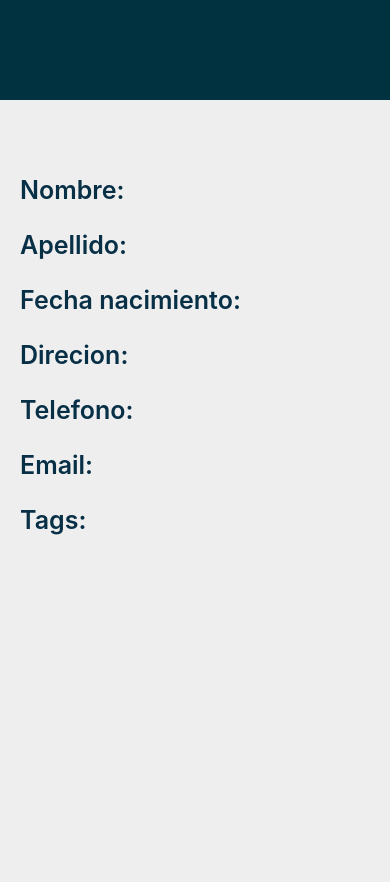
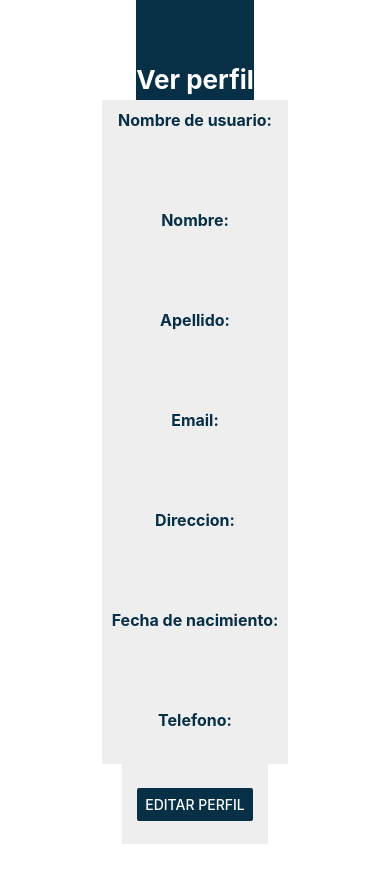
Before and after one commit to grodriguez86/TallerAgiles2019, a React Native app in the folder AwesomeProject/: screen / in a window 390 px wide. Shown: the top 882 px of the page. Built offline with nearby package versions, Linux system fonts and the light colour scheme.

Commit message:
Apariencia modificada

```diff
--- a/AwesomeProject/App.js
+++ b/AwesomeProject/App.js
@@ -1,89 +1,164 @@
-import React, { Component } from 'react';
-import {
-  StyleSheet,
-  Text,
-  View,
-  Image,
-  TouchableOpacity,
-  Button,
-  Alert
-} from 'react-native';
+import React, {Component} from 'react';
+import { StyleSheet, Text, View, TextInput, Button, Alert } from 'react-native';
 import user from './components/usuario.js';
+{/*FALTA PASSWORD - FECHA NAC*/ }
 var userToShow;
-export default class Profile extends Component {
+export default class viewCrearUsuario extends Component{
 
   constructor(usuario){
+    super()
     userToShow=usuario;
-  super()
-	}
-  render() {
-    return (
-      <View style={styles.container}>
-          <View style={styles.header}></View>
-          <View style={styles.header2}></View>
-          <View style={styles.body}>
-            <View style={styles.bodyContent}>
+  }
+
+  render(){
+    return(
+    <View style={styles.container}>
+      <View style={styles.titulo}>{/*titulo*/}
+      <View style={{flex:1}}>
+          <View>
+            <Text style={{fontSize:26, color:'white', textAlign:'center', fontWeight: 'bold', paddingBottom:5}}>Ver perfil</Text>
+          </View>
+        </View>
+      </View>
+      <View style={styles.informacion}>{/*contenido de form -- flex 1*/}
+        <View style={styles.grupo}>{/*justifyContent 'row' -- flex 1 */}
+          <View style={styles.columna}>{/*Text y textinput -- flex 1*/}
+            <View style={{flexDirection:'row'}}>
+              <Text style={styles.textStyle2}>Nombre de usuario:</Text>
+            </View>
+            <View style={{flexDirection:'row'}}>
               <Text style={styles.name}>{userToShow.usuario}</Text>
-              <Text style={styles.field}>Nombre:</Text>
-              <Text style={styles.information}>{userToShow.nombre}</Text>
-              <Text style={styles.field}>Apellido:</Text>
-              <Text style={styles.information}>{userToShow.apellido}</Text>
-			  <Text style={styles.field}>Fecha nacimiento:</Text>
-              <Text style={styles.information}>{userToShow.fechanac}</Text>
-              <Text style={styles.field}>Direcion:</Text>
-              <Text style={styles.information}>{userToShow.direccion}</Text>
-              <Text style={styles.field}>Telefono:</Text>
-              <Text style={styles.information}>{userToShow.telefono}</Text>
-              <Text style={styles.field}>Email:</Text>
-              <Text style={styles.information}>{userToShow.email}</Text>
-              <Text style={styles.field}>Tags:</Text>
-              <Text style={styles.information}>{userToShow.tags}</Text>
-              <Text style={styles.information}></Text>
-
+            </View>
+          </View>
+        </View>
+        <View style={styles.grupo}>{/*justifyContent 'row' -- flex 1 */}
+          <View style={styles.columna}>{/*Text y textinput -- flex 1*/}
+          <View style={{flexDirection:'row'}}>
+              <Text style={styles.textStyle2}>Nombre:</Text>
+            </View>
+            <View style={{flexDirection:'row'}}>
+              <Text style={styles.name}>{userToShow.nombre}</Text>
+            </View>
+          </View>
+        </View>
+        <View style={styles.grupo}>{/*justifyContent 'row' -- flex 1 */}
+          <View style={styles.columna}>{/*Text y textinput -- flex 1*/}
+          <View style={{flexDirection:'row'}}>
+              <Text style={styles.textStyle2}>Apellido:</Text>
+            </View>
+            <View style={{flexDirection:'row'}}>
+              <Text style={styles.name}>{userToShow.apellido}</Text>
+            </View>
+          </View>
+        </View>
+        <View style={styles.grupo}>{/*justifyContent 'row' -- flex 1 */}
+          <View style={styles.columna}>{/*Text y textinput -- flex 1*/}
+          <View style={{flexDirection:'row'}}>
+              <Text style={styles.textStyle2}>Email:</Text>
+            </View>
+            <View style={{flexDirection:'row'}}>
+              <Text style={styles.name}>{userToShow.email}</Text>
+            </View>
+          </View>
+        </View>
+        <View style={styles.grupo}>{/*justifyContent 'row' -- flex 1 */}
+          <View style={styles.columna}>{/*Text y textinput -- flex 1*/}
+          <View style={{flexDirection:'row'}}>
+              <Text style={styles.textStyle2}>Direccion:</Text>
+            </View>
+            <View style={{flexDirection:'row'}}>
+              <Text style={styles.name}>{userToShow.direccion}</Text>
+            </View>
+          </View>
+        </View>
+        <View style={styles.grupo}>{/*justifyContent 'row' -- flex 1 */}
+          <View style={styles.columna}>{/*Text y textinput -- flex 1*/}
+          <View style={{flexDirection:'row'}}>
+              <Text style={styles.textStyle2}>Fecha de nacimiento:</Text>
+            </View>
+            <View style={{flexDirection:'row'}}>
+              <Text style={styles.name}>{userToShow.fechanac}</Text>
+            </View>
+          </View>
+        </View>
+        <View style={styles.grupo}>{/*justifyContent 'row' -- flex 1 */}
+            <View style={styles.columna}>{/*Text y textinput -- flex 1*/}
+            <View style={{flexDirection:'row'}}>
+              <Text style={styles.textStyle2}>Telefono:</Text>
+            </View>
+            <View style={{flexDirection:'row'}}>
+              <Text style={styles.name}>{userToShow.telefono}</Text>
+            </View>
             </View>
         </View>
+        <View style={styles.grupo}>{/*justifyContent 'row' -- flex 1 */}
+          <View style={styles.columna}>{/*Text y textinput -- flex 1*/}
+          <View style={{flexDirection:'row'}}>
+              <Text style={styles.textStyle2}>Tags:</Text>
+            </View>
+            <View style={{flexDirection:'row'}}>
+              <Text style={styles.name}>{userToShow.tags}</Text>
+            </View>
+          </View>
+        </View>
       </View>
+      <View style={styles.botones}>{/*boton editar perfil*/}
+        <View style={{marginHorizontal:15, flexDirection:'row', flex:1, justifyContent:'center'}}>{/*Esta por fila*/}
+            <Button title="Editar perfil"
+             color='#072F46'
+             onPress = {() => Alert.alert('Call edit profile')}
+            />
+          </View>
+      </View>
+    </View>
     );
   }
 }
 
 const styles = StyleSheet.create({
-  header:{
-    backgroundColor: "#00333F",
-    height:100,
+  container: {
+    flex: 1,
+    backgroundColor: '#fff',
+    alignItems: 'center',
+    justifyContent: 'center',
   },
-  container:{
+  titulo: {
+    backgroundColor: '#072F46',
+    alignItems: 'flex-end',
+    justifyContent: 'flex-end',
+    flexDirection: 'row',
+    height: 100,
+  },
+  botones: {
     backgroundColor: '#eeeeee',
-    height:10000,
+    alignItems: 'center',
+    justifyContent: 'center',
+    flexDirection: 'row',
+    height: 80,
   },
-  body:{
-    marginTop:0,
-  },
-  bodyContent: {
+  informacion: {
     flex: 1,
     alignItems: 'center',
-    padding:30,
-
+    justifyContent: 'space-around',
+    backgroundColor: '#eeeeee',
   },
-  name:{
-    marginTop:30,
-    fontSize:30,
-    color: "black",
-    fontWeight: "600"
+  grupo: {
+    height:100,
+    alignItems: 'center',
+    justifyContent: 'center',
+    flexDirection: 'row',
   },
-  field:{
-    marginLeft: -10,
-    marginTop: 15,
-    alignSelf: 'flex-start',
-    //marginTop:30,
-    fontSize:25,
-    color: '#072F46',
-    fontWeight: "600"
+  columna: {
+    flex: 1,
+    height:100,
+    alignItems: 'center',
   },
-  information:{
-    marginTop:10,
-    fontSize:20,
-    color: '#072F46',
-    fontWeight: "600"
-  },
+  textStyle2:{
+    flex:1,
+    color :'#072F46',
+    textAlign:'left',
+    fontWeight: 'bold',
+    fontSize:16,
+    margin: 10,
+  }
 });
```
Also changed, not shown: 1 other file (tests, documents, lock files or other folders).
